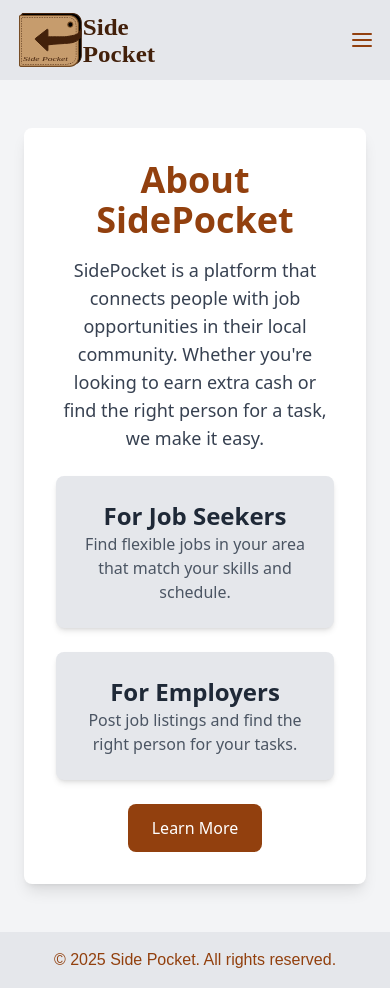
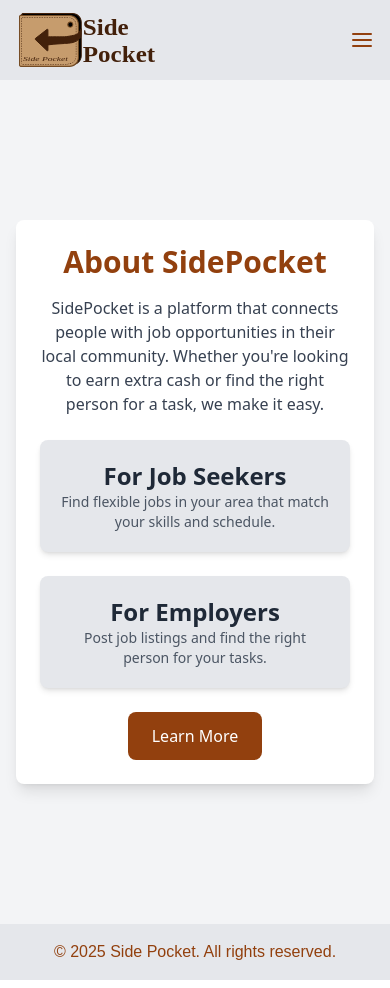
Before and after one commit to Side-Pocket/side_pocket, a React (Create React App) app in the folder client/: page /about in a window 390 px wide. Built offline with nearby package versions, Linux system fonts and the light colour scheme.

Commit message:
About section fixed

```diff
--- a/client/src/Components/About.jsx
+++ b/client/src/Components/About.jsx
@@ -2,22 +2,22 @@ import React from "react";
 
 const About = () => {
   return (
-    <div className="bg-gray-100 min-h-screen flex flex-col items-center justify-center px-6 py-12">
-      <div className="max-w-4xl bg-white shadow-lg rounded-lg p-8">
-        <h1 className="text-4xl font-bold text-center text-amber-800 mb-4">About SidePocket</h1>
-        <p className="text-gray-700 text-lg text-center">
+    <div className="bg-gray-100 min-h-screen flex flex-col items-center justify-center px-4 py-12">
+      <div className="w-full max-w-4xl bg-white shadow-lg rounded-lg p-6 md:p-8">
+        <h1 className="text-3xl md:text-4xl font-bold text-center text-amber-800 mb-4">About SidePocket</h1>
+        <p className="text-gray-700 text-base md:text-lg text-center">
           SidePocket is a platform that connects people with job opportunities in their local community.
           Whether you're looking to earn extra cash or find the right person for a task, we make it easy.
         </p>
 
         <div className="mt-6 grid grid-cols-1 md:grid-cols-2 gap-6">
-          <div className="bg-gray-200 p-6 rounded-lg text-center shadow-md">
+          <div className="bg-gray-200 p-5 rounded-lg text-center shadow-md">
             <h2 className="text-2xl font-semibold text-gray-800">For Job Seekers</h2>
-            <p className="text-gray-600">Find flexible jobs in your area that match your skills and schedule.</p>
+            <p className="text-gray-600 text-sm md:text-base">Find flexible jobs in your area that match your skills and schedule.</p>
           </div>
-          <div className="bg-gray-200 p-6 rounded-lg text-center shadow-md">
+          <div className="bg-gray-200 p-5 rounded-lg text-center shadow-md">
             <h2 className="text-2xl font-semibold text-gray-800">For Employers</h2>
-            <p className="text-gray-600">Post job listings and find the right person for your tasks.</p>
+            <p className="text-gray-600 text-sm md:text-base">Post job listings and find the right person for your tasks.</p>
           </div>
         </div>
 
--- a/client/src/Components/Header.js
+++ b/client/src/Components/Header.js
@@ -75,7 +75,10 @@ const Header = ({ scrollToForm }) => {
             </button>
           </li>
           <li className="block py-2 hover:text-amber-600">Browse Jobs</li>
-          <li className="block py-2 hover:text-amber-600">About</li>
+          <li>
+  <Link to="/about" className="hover:text-amber-800">About</Link>
+</li>
+
           <li>
             <Link to="/signup" className="block py-2 hover:text-amber-600">
               Sign Up
```
